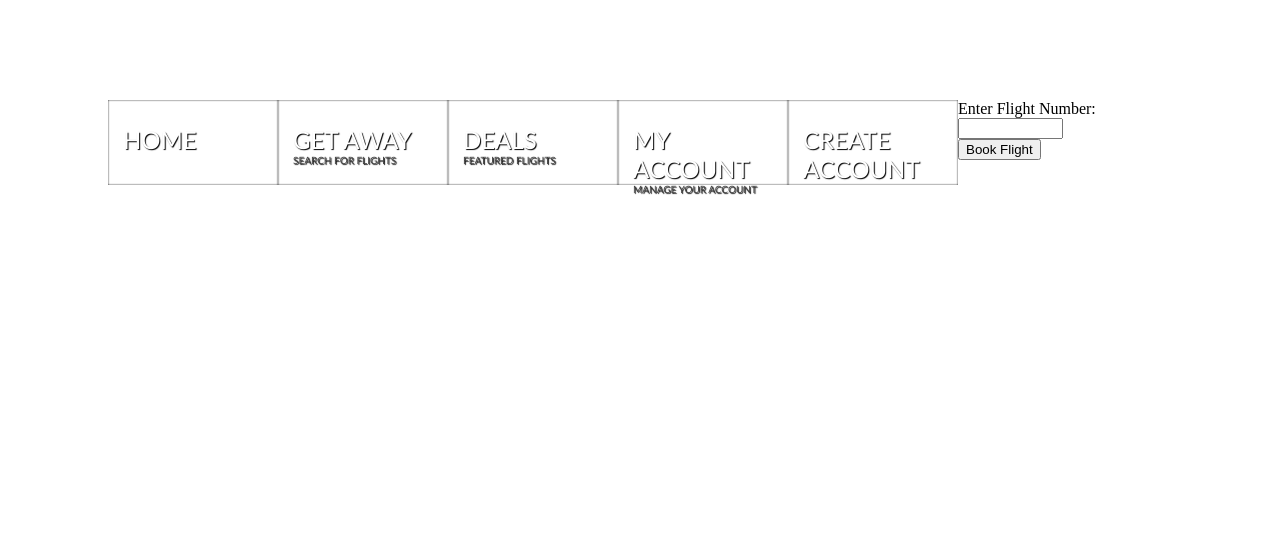
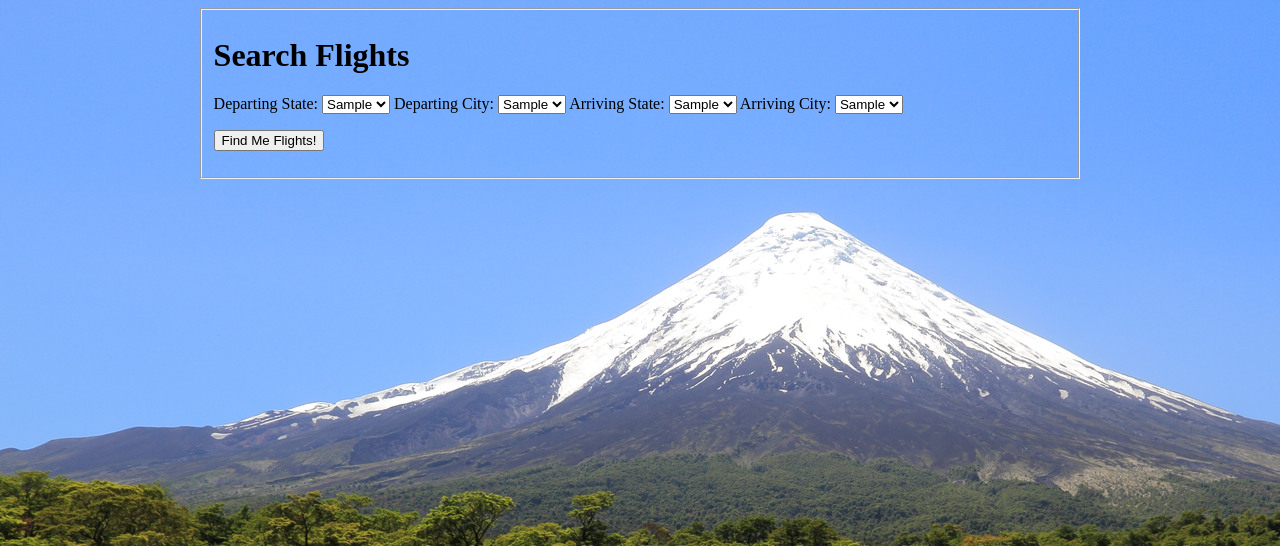
Before and after one commit to 0xj4r/Airline, a PHP site: page /searchFlights.php in a window 1280 px wide. Shown: the top 546 px of the page. Run offline with PHP 8.4, Linux system fonts and the light colour scheme; tables that the repository leaves empty or names only in its code hold one stand-in row (values such as "Sample post"); some libraries are stand-ins or nearby versions.

Commit message:
menu.css and searchFlights.php update

```diff
--- a/php/menu.css
+++ b/php/menu.css
@@ -1,3 +1,7 @@
+#menu {
+	margin-right: auto;
+	margin-left: 13%;
+}
 ul.sdt_menu{
 	margin:100px;
 	padding:0;
@@ -105,3 +109,28 @@ ul.sdt_menu li div.sdt_box a:first-child{
 ul.sdt_menu li div.sdt_box a:hover{
 	color:#fff;
 }
+#flightstable {
+	margin-left: auto;
+	margin-right: auto;
+	width: 70%;
+
+
+}
+#searchflights {
+	margin-left: auto;
+	margin-right: auto;
+	width: 70%;
+	margin-top: auto;
+	margin-bottom: 10%
+
+}
+#searchflights1 {
+	margin-top: auto;
+	margin-bottom: 10%;
+}
+td {
+	text-align: center;
+}
+th {
+	text-align: left;
+}
--- a/php/searchFlights.php
+++ b/php/searchFlights.php
@@ -1,20 +1,21 @@
-
 
 <?php
+//error_reporting(E_ALL); ini_set('display_errors', 'On');
+// (TOOL FOR TESTING/DEBUGGING)//
 session_start();
-	include_once("dbconnect.php");	//Connects to database
-	require_once("menu.html");
+
+	 // include_once("dbconnect.php");	//Connects to database
+	// require_once("menu.html");
 
 
 
+	if(isset($_POST['flightNum'])) {
 
-if(isset($_POST['flightNum'])) {
 	include_once("dbconnect.php");
-
 	//Set the posted flight number into local variable
-	$flightNum = strip_tags($_POST["flightNum"]);
+	$flightNum = strip_tags($_POST['flightNum']);
 	$flightNum = mysqli_real_escape_string($dbCon, $flightNum);
-	echo $flightNum;
+	// echo $flightNum;
 	$_SESSION['flight_num']=$flightNum;
 
 	$userid=$_SESSION['id'];
@@ -23,21 +24,179 @@ if(isset($_POST['flightNum'])) {
 	mysqli_query($dbCon,"UPDATE members SET flight_booked='$flightNum' WHERE user_id='$userid'")
 	or die(mysql_error());
 
+	header("Location: bookFlight.php");
 	//redirect to bookFlight
-	header("Location: bookFlight.php");
-	}
+	// header("Location: bookFlight.php");
+	// $flightNum->close();
+}
+
+
+
+
+if(isset($_POST['Submit'])) {
+	SearchFlights();
+}
+
+
+function SearchFlights() {
+	include_once("dbconnect.php");
+
+	$depart_city = strip_tags($_POST['depart_city']);
+	$depart_city = mysqli_real_escape_string($dbCon, $depart_city);
+	$depart_st = strip_tags($_POST['depart_st']);
+	$depart_st = mysqli_real_escape_string($dbCon, $depart_st);
+	$arrival_city = strip_tags($_POST['arrival_city']);
+	$arrival_city = mysqli_real_escape_string($dbCon, $arrival_city);
+	$arrival_st = strip_tags($_POST['arrival_st']);
+	$arrival_st = mysqli_real_escape_string($dbCon, $arrival_st);
+
+	$query = "SELECT * FROM flights WHERE depart_city='$depart_city'
+		  and depart_st = '$depart_st' and arrival_city = '$arrival_city' and arrival_st='$arrival_st'";
+	$flights = mysqli_query($dbCon, $query) or die (mysqli_error());
+
+	// if($flights) {
+	// header('Location: index.php');
+	// }
+	// else {
+	// echo "failure";
+	// die(mysqli_error($dbCon));
+	// }
+		echo "<table id='flightstable' styleborder='1'>
+	<tr>
+	<th>Flight Number</th>
+	<th>Departing City</th>
+	<th>Departing State</th>
+	<th>Arriving City</th>
+	<th>Arriving State</th>
+	<th></th>
+	</tr>";
+
+	while($row = mysqli_fetch_array($flights))
+	  {
+	  echo "<tr>";
+	  echo "<td>" . $row['flight_num'] . "</td>";
+	  echo "<td>" . $row['depart_city'] . "</td>";
+	  echo "<td>" . $row['depart_st'] . "</td>";
+	  echo "<td>" . $row['arrival_city'] . "</td>";
+	  echo "<td>" . $row['arrival_st'] . "</td>";
+	  echo "<td><form method='post' action='test.php'><input type='hidden' name ='flightNum' value='" . $row['flight_num'] . "'>
+	  			<input type='submit'  value='Get Ticket'></form></td>";
+
+	  echo "</tr>";
+	  }
+	echo "</table>";
+
+	$flights->close();
+}
+
 	?>
 
 		<!DOCTYPE HTML>
 <html>
 <body>
+	<link style="text/css" rel="stylesheet" href="Home.css"/>
+	<link style="text/css" rel="stylesheet" href="menu.css"/>
 
 
+
+<!-- <div>
 	<form method="post" action="searchFlights.php">
 Enter Flight Number:<br />
 <input type="text" name="flightNum" size="10" /><br />
-<input type="submit" Value="Book Flight">
+<input type="submit" Value="Search Flights">
 </form>
+</div> -->
 
+<div id='searchflights' >
+
+			<form id='searchflights1' action='test.php' method='post'
+			    accept-charset='UTF-8'>
+			<fieldset>
+			<h1>Search Flights</h1>
+			<!-- <input type='hidden' name='submitted' id='submitted' value='1'/> -->
+			<label for='dSt' >Departing State: </label>
+			<!-- <input type='text' name='depart_st' id='depart_st' maxlength="30" /> -->
+				<?php
+					$con = mysqli_connect("localhost", "root", "root", "snagaflight") or die("cannot connect");
+					// include_once("dbconnect.php");
+
+					$result = mysqli_query($con, "SELECT depart_st FROM flights");
+
+					echo '<SELECT name=depart_st>';
+					while($row1 = $result->fetch_assoc()) {
+					echo '<OPTION VALUE='.$row1['depart_st'].'>'.$row1['depart_st'].'</option>';
+					}
+					echo '</select>';
+					$result->close();
+				?>
+
+
+				<label for=dCity>Departing City: </label>
+				<?
+					$con1 = mysqli_connect("localhost", "root", "root", "snagaflight") or die("cannot connect");
+					$queryCity = "SELECT depart_city FROM flights";
+
+					$result2 = mysqli_query($con1, $queryCity);
+					echo '<SELECT name=depart_city>';
+						while($row2 = $result2->fetch_assoc()) {
+						echo '<OPTION VALUE='.$row2['depart_city'].'>'.$row2['depart_city'].'</option>';
+						}
+						echo '</select>';
+
+					 	$result2->close();
+
+				?>
+
+
+			<!-- <input type = 'text' name = 'depart_city' id='depart_city' maxlength ='30' /> -->
+			<label for='aSt' >Arriving State:</label>
+			<!-- <input type='text' name='arrival_st' id='arrival_st' maxlength="50" /> -->
+				<?php
+				$con2 = mysqli_connect("localhost", "root", "root", "snagaflight") or die("cannot connect");
+
+				$result1 = mysqli_query($con2, "SELECT arrival_st FROM flights");
+
+				echo '<SELECT name=arrival_st>';
+				while($row1 = $result1->fetch_assoc()) {
+				echo '<OPTION VALUE='.$row1['arrival_st'].'>'.$row1['arrival_st'].'</option>';
+				}
+				echo '</select>';
+
+				$result1->close();
+
+				?>
+
+			<label for='aCity' >Arriving City:</label>
+			<!-- <input type='text' name='arrival_city' id='arrival_city' maxlength="255" /> -->
+			<?
+					$con3 = mysqli_connect("localhost", "root", "root", "snagaflight") or die("cannot connect");
+					$queryCity1 = "SELECT arrival_city FROM flights";
+
+					$result3 = mysqli_query($con3, $queryCity1);
+					echo '<SELECT name=arrival_city>';
+						while($row2 = $result3->fetch_assoc()) {
+						echo '<OPTION VALUE='.$row2['arrival_city'].'>'.$row2['arrival_city'].'</option>';
+						}
+						echo '</select>';
+
+					 	$result3->close();
+
+
+
+				?>
+
+			<p class = "submit">
+			<input type='submit' name='Submit' value='Find Me Flights!' />
+			 </p>
+			 </div>
+			</fieldset>
+
+			</form>
+
+
+</div>
+			<div>
+
+		</div>
 </body>
 </html>
```
